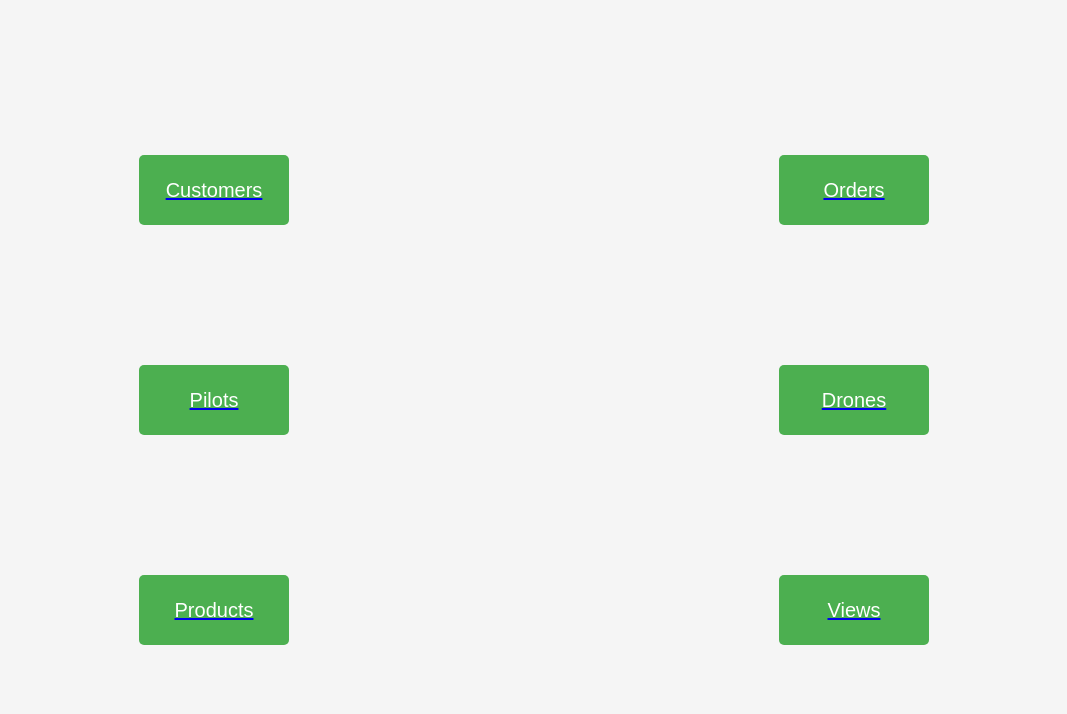
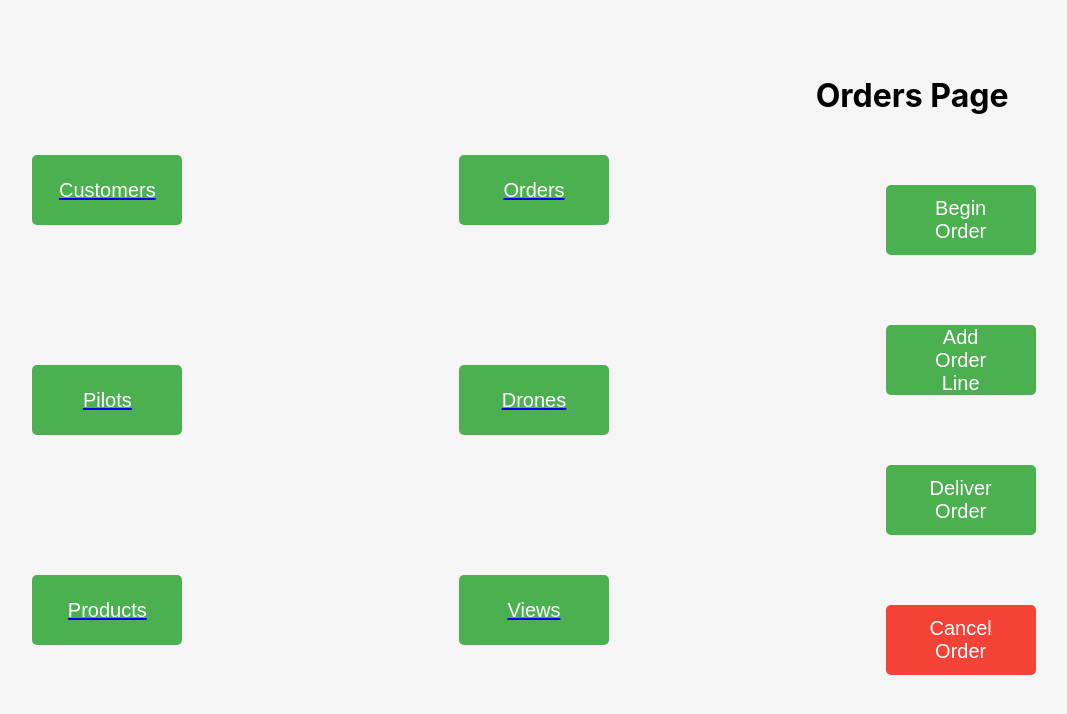
Before and after one commit to NamkhangNLe/drone-dispatch, a React (Create React App) app: page /orders in a window 1280 px wide. Shown: the top 714 px of the page, without its empty margins (106-1173 px from the left). Built offline with nearby package versions, Linux system fonts and the light colour scheme.

Commit message:
Improve button styling and layout in App.css and App.js, and add Pilots component and routes in App.js

```diff
--- a/src/App.css
+++ b/src/App.css
@@ -29,6 +29,23 @@
   height: 70px;
 }
 
+.cancel-button {
+  display: flex;
+  justify-content: center;
+  align-items: center;
+  margin: 70px 70px;
+  padding: 30px;
+  font-size: 20px;
+  text-align: center;
+  background-color: #f44336;
+  color: white;
+  border: none;
+  border-radius: 5px;
+  cursor: pointer;
+  width: 150px;
+  height: 70px;
+}
+
 .button:hover {
   background-color: #45a049;
 }
--- a/src/App.js
+++ b/src/App.js
@@ -1,5 +1,9 @@
 import { BrowserRouter as Router, Route, Link, Routes } from 'react-router-dom';
 import Customers from './Customers';
+import Pilots from './Pilots'; // Import the Pilots component
+import Products from './Products';
+import Drones from './Drones';
+import Orders from './Orders';
 import './App.css';
 
 function App() {
@@ -29,6 +33,10 @@ function App() {
 
         <Routes>
           <Route path="/customers" element={<Customers />} />
+          <Route path="/pilots" element={<Pilots />} /> {/* Add the route for Pilots */}
+          <Route path="/products" element={<Products />} />
+          <Route path="/drones" element={<Drones />} />
+          <Route path="/orders" element={<Orders />} />
           {/* Add more routes for other pages as needed */}
         </Routes>
       </div>
--- a/src/Customers.js
+++ b/src/Customers.js
@@ -5,7 +5,7 @@ function Customers() {
     <div>
       <h1>Customers Page</h1>
       <button className="button" onClick={() => console.log('Add Customer')}>Add Customer</button>
-      <button className="button" onClick={() => console.log('Remove Customer')}>Remove Customer</button>
+      <button className="cancel-button" onClick={() => console.log('Remove Customer')}>Remove Customer</button>
     </div>
   );
 }
--- /dev/null
+++ b/src/Drones.js
@@ -0,0 +1,15 @@
+import React from 'react';
+
+function Drones() {
+  return (
+    <div>
+      <h1>Drones Page</h1>
+      <button className="button" onClick={() => console.log('Add Drones')}>Add Drones</button>
+      <button className="button" onClick={() => console.log('Swap Drone Control')}>Swap Drone Control</button>
+      <button className="button" onClick={() => console.log('Repair Refuel Drone')}>Repair Refuel Drone</button>
+      <button className="cancel-button" onClick={() => console.log('Remove Drones')}>Remove Drones</button>
+    </div>
+  );
+}
+
+export default Drones;
--- /dev/null
+++ b/src/Orders.js
@@ -0,0 +1,15 @@
+import React from 'react';
+
+function Orders() {
+  return (
+    <div>
+      <h1>Orders Page</h1>
+      <button className="button" onClick={() => console.log('Begin Order')}>Begin Order</button>
+      <button className="button" onClick={() => console.log('Add Order Line')}>Add Order Line</button>
+      <button className="button" onClick={() => console.log('Deliver Order')}>Deliver Order</button>
+      <button className="cancel-button" onClick={() => console.log('Cancel Order')}>Cancel Order</button>
+    </div>
+  );
+}
+
+export default Orders;
--- /dev/null
+++ b/src/Pilots.js
@@ -0,0 +1,13 @@
+import React from 'react';
+
+function Pilots() {
+  return (
+    <div>
+      <h1>Pilots Page</h1>
+      <button className="button" onClick={() => console.log('Add Drone Pilot')}>Add Drone Pilot</button>
+      <button className="cancel-button" onClick={() => console.log('Remove Drone Pilot')}>Remove Drone Pilot</button>
+    </div>
+  );
+}
+
+export default Pilots;
--- /dev/null
+++ b/src/Products.js
@@ -0,0 +1,13 @@
+import React from 'react';
+
+function Products() {
+  return (
+    <div>
+      <h1>Products Page</h1>
+      <button className="button" onClick={() => console.log('Add Products')}>Add Products</button>
+      <button className="cancel-button" onClick={() => console.log('Remove Products')}>Remove Products</button>
+    </div>
+  );
+}
+
+export default Products;
```
